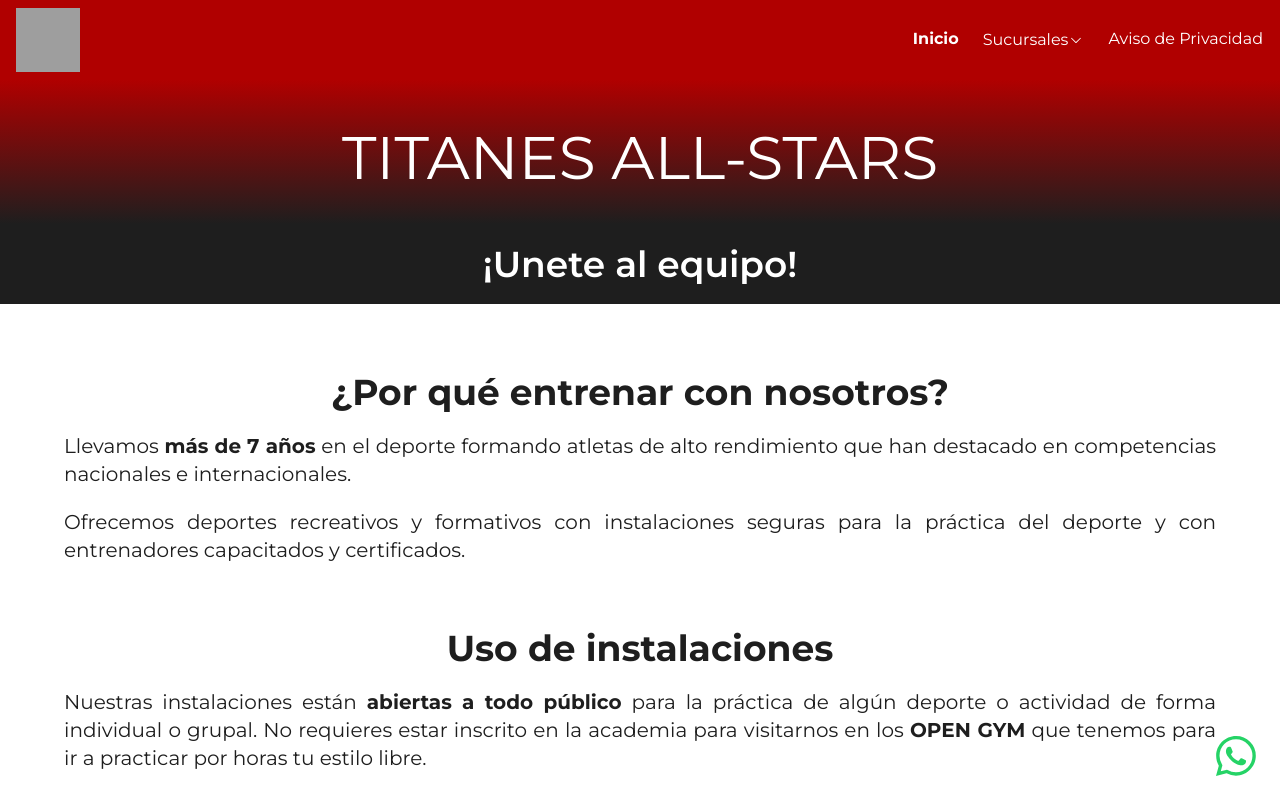
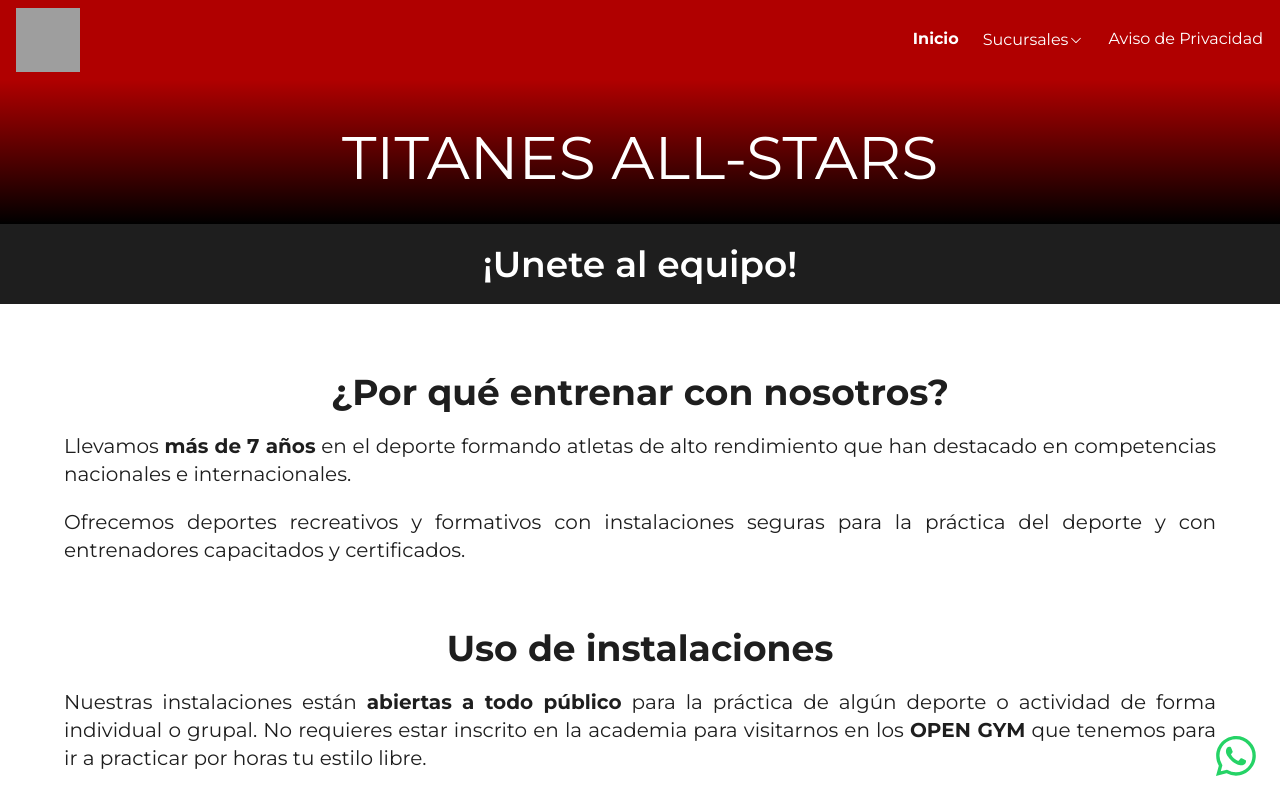
Before and after one commit to FrancoMeneses/titanesLP, a React (Vite) app: page / in a window 1280 px wide. Shown: the top 800 px of the page. Built offline with nearby package versions, Linux system fonts and the light colour scheme; grey boxes are pictures that could not be loaded; what tw-elements would draw is missing.

Commit message:
header fixed

```diff
--- a/src/components/header.jsx
+++ b/src/components/header.jsx
@@ -9,7 +9,8 @@ export const Header = ({id, title}) => {
 
   return (
     <div>
-      <div className="flex justify-center items-center w-full h-36 bg-gradient-to-b from-[#b00000] to-[#1e1e1e]">
+      {/* <div className="flex justify-center items-center w-full h-36 bg-gradient-to-b from-[#b00000] to-[#1e1e1e]"> */}
+      <div className="flex justify-center items-center w-full h-36 bg-gradient-to-b from-[#b00000] to-[#000000]">
         <p id={id} className="text-center text-transparent text-4xl md:text-6xl lg:text-6xl self-start">{title}</p>
       </div>
     </div>
```
